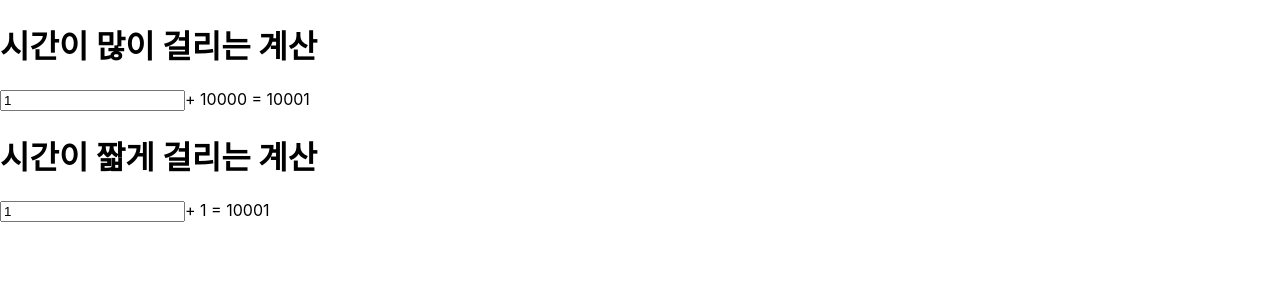
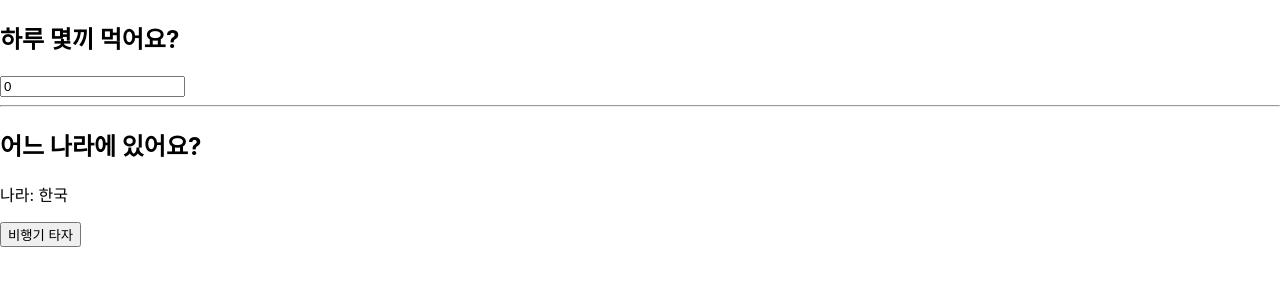
Before and after one commit to leehyeryeong/2023React_hooks, a React (Create React App) app: page / in a window 1280 px wide. Shown: the top 300 px of the page. Built offline with nearby package versions, Linux system fonts and the light colour scheme.

Commit message:
useMemo 사용하기

```diff
--- a/src/App.js
+++ b/src/App.js
@@ -1,43 +1,25 @@
-import {useState} from 'react';
-
-const hardCalculate = (number) => {
-  console.log('시간이 많이 걸리는 계산');
-  for(let i = 0; i < 9999999999; i++) {
-    return number + 10000;
-  }
-}
-
-const easyCalculate = (number) => {
-  console.log("시간이 짧게 걸리는 계산");
-  return number + 1;
-}
+import React, { useEffect, useState, useMemo } from "react";
 
 const App = () => {
-  const [hardNumber, setHardNumber] = useState(1);
-  //hardNumber = 1
-  const [easyNumber, setEasyNumber] = useState(1);
-  //easyNumber = 1
+  const [number, setNumber] = useState(0);
+  const [isKorea, setIsKorea] = useState(true);
+  const location = useMemo(() => {
+    return {
+      country: isKorea ? "한국" : "외국",
+    };
+  }, [isKorea]);
 
-  const hardSum = hardCalculate(hardNumber);
-  const easySum = hardCalculate(easyNumber);
-
+  useEffect(() => {
+    console.log("useEffect 호출");
+  }, [location]);
   return (
     <div>
-      <h1>시간이 많이 걸리는 계산</h1>
-      <input
-        type="number"
-        value={hardNumber}
-        onChange={(e) => setHardNumber(parseInt(e.target.value))}
-      />
-      <span>+ 10000 = {hardSum}</span>
-
-      <h1>시간이 짧게 걸리는 계산</h1>
-      <input
-        type="number"
-        value={easyNumber}
-        onChange={(e) => setEasyNumber(parseInt(e.target.value))}
-      />
-      <span>+ 1 = {easySum}</span>
+      <h2>하루 몇끼 먹어요?</h2>
+      <input type="number" value={number} onChange={(e) => setNumber(e.target.value)}/>
+      <hr/>
+      <h2>어느 나라에 있어요?</h2>
+      <p>나라: {location.country}</p>
+      <button onClick={() => setIsKorea(!isKorea)}>비행기 타자</button>
     </div>
   );
 };
```
